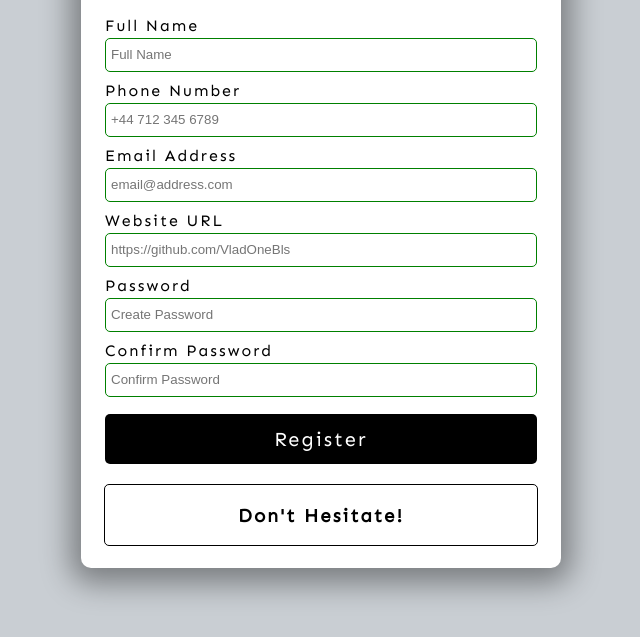
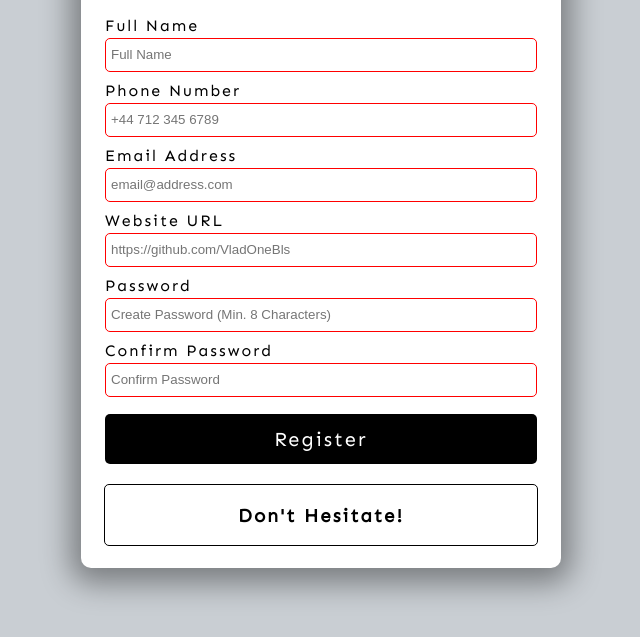
Before and after one commit to VladOneBls/FormValidator, a plain HTML site: page index.html in a window 1280 px wide. Shown: the part 147-784 px from the top of the page, without its empty margins (319-959 px from the left). Drawn offline with Linux system fonts and the light colour scheme.

Commit message:
HTML Form Validation

```diff
--- a/index.html
+++ b/index.html
@@ -15,32 +15,39 @@
             <!-- Full Name -->
             <div class="form-group">
                 <label for="name">Full Name</label>
-                <input type="text" id="name" placeholder="Full Name">
+                <input type="text" id="name" placeholder="Full Name"
+                        required minlength="3" maxlength="100">
             </div>
             <!-- Phone Number -->
             <div class="form-group">
                 <label for="phone">Phone Number</label>
-                <input type="tel" id="phone" placeholder="+44 712 345 6789">
+                <input type="tel" id="phone" placeholder="+44 712 345 6789"
+                        required pattern="^((\+44)|(0)) ?\d{4} ?\d{6}$">
             </div>
             <!-- Email Address -->
             <div class="form-group">
                 <label for="email">Email Address</label>
-                <input type="email" id="email" placeholder="email@address.com">
+                <input type="email" id="email" placeholder="email@address.com"
+                        required>
             </div>
             <!-- Website URL -->
             <div class="form-group">
                 <label for="website">Website URL</label>
-                <input type="url" id="website" placeholder="https://github.com/VladOneBls">
+                <input type="url" id="website" placeholder="https://github.com/VladOneBls"
+                        required>
             </div>
             <!-- Password -->
             <div class="form-group">
                 <label for="password1">Password</label>
-                <input type="password" id="password1" placeholder="Create Password">
+                <input type="password" id="password1" placeholder="Create Password (Min. 8 Characters)"
+                        required pattern="^(?=.*\d)(?=.*[a-z])(?=.*[A-Z])(?=.*[a-zA-Z]).{8,}$"
+                        title="Pleae include at least 1 uppercase character, 1 lowercase character, and 1 number.">
             </div>
             <!-- Confirm Password -->
             <div class="form-group">
                 <label for="password2">Confirm Password</label>
-                <input type="password" id="password2" placeholder="Confirm Password">
+                <input type="password" id="password2" placeholder="Confirm Password"
+                        required pattern="^(?=.*\d)(?=.*[a-z])(?=.*[A-Z])(?=.*[a-zA-Z]).{8,}$">
             </div>
             <button type="submit">Register</button>
         </form>
```
